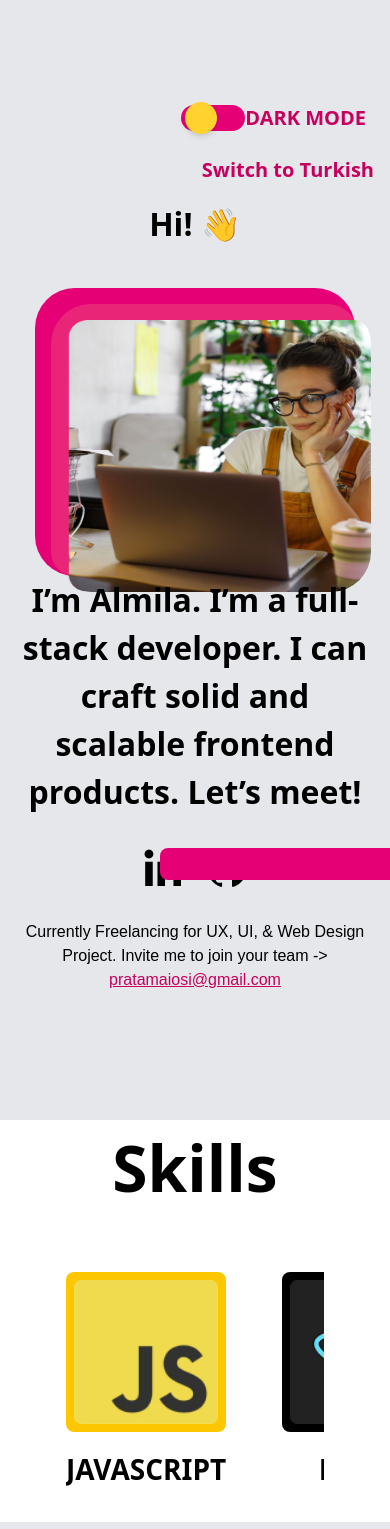
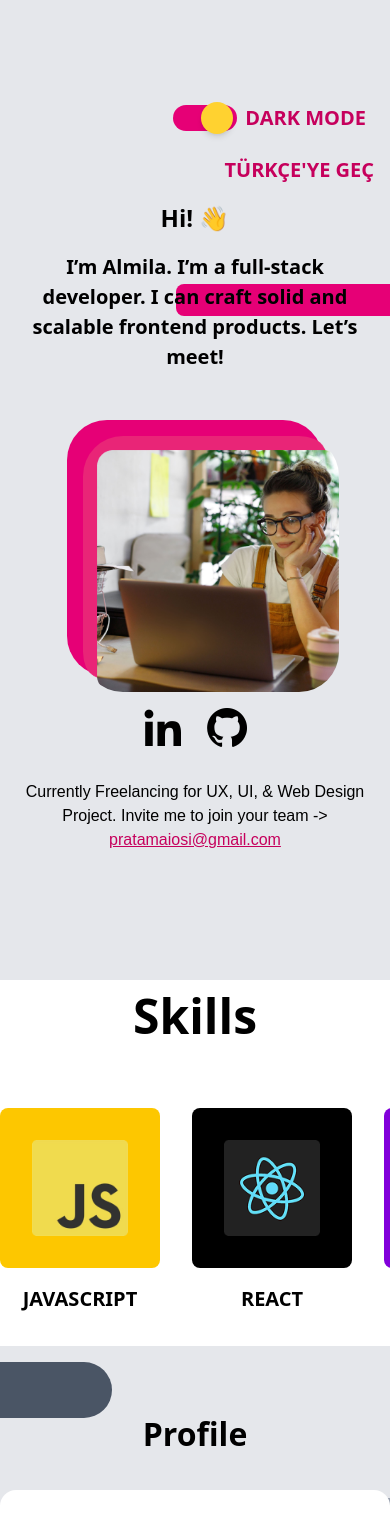
Before and after one commit to eluf98/My-Portfolio, a React (Vite) app: page / in a window 390 px wide. Shown: the top 1529 px of the page. Built offline with nearby package versions, Linux system fonts and the light colour scheme; no server answers.

Commit message:
responsive add

```diff
--- a/package.json
+++ b/package.json
@@ -15,6 +15,7 @@
     "@tanstack/react-query": "^5.66.9",
     "axios": "^1.7.9",
     "boxicons": "^2.1.4",
+    "lucide-react": "^0.476.0",
     "react": "^19.0.0",
     "react-dom": "^19.0.0",
     "react-redux": "^9.2.0",
--- a/src/components/Header.jsx
+++ b/src/components/Header.jsx
@@ -13,28 +13,41 @@ export function Header() {
     // Eğer dil İngilizce ise, Türkçe'ye geçiş yap
     setLanguage(language === "english" ? "turkish" : "english");
   };
-  return (
+
+   return (
     <section className={darkMode ? "dark bg-[#2A262B]" : "bg-gray-200"}>
       <div className="container mx-auto px-4 py-4">
-        <div className={`flex flex-wrap justify-end items-center gap-4`}>
-          <label className="relative flex items-center group p-2 text-xl font-bold text-pink-700">
+        <div className="flex flex-wrap justify-end items-center gap-4">
+          {/* Dark Mode Toggle */}
+          <label className="relative flex items-center group p-2 text-xl font-bold text-pink-700 cursor-pointer">
             <input
               type="checkbox"
-              className="absolute ml-6 left-1/2 -translate-x-1/2 w-6 h-6 peer appearance-none rounded-md"
+              className="absolute opacity-0 w-0 h-0 peer"
               checked={darkMode}
               onChange={handleDarkModeChange}
             />
-            <span className="w-16 h-[26px] flex items-center flex-shrink-0 p-1 bg-pink-600 rounded-full duration-300 ease-in-out peer-checked:bg-red-600 after:w-8 after:h-8 after:bg-amber-300 after:rounded-full after:shadow-md after:duration-300 peer-checked:after:translate-x-6 group-hover:after:translate-x-1"></span>
-            DARK MODE
+            <span
+              className={`w-16 h-[26px] flex items-center flex-shrink-0 p-1 rounded-full duration-300 ease-in-out
+                ${darkMode ? "bg-black" : "bg-pink-600"} peer-checked:bg-black`}
+            >
+              {/* Yuvarlak Kısım */}
+              <span
+                className={`w-8 h-8 rounded-full shadow-md flex items-center justify-center duration-300 transform
+                  ${darkMode ? "translate-x-0 bg-amber-300" : "translate-x-6 bg-amber-300"}`}
+              ></span>
+            </span>
+            <span className="ml-2">{darkMode ? "LIGHT MODE" : "DARK MODE"}</span>
           </label>
 
+          {/* Ayırıcı Çizgi */}
           <span className="font-bold text-pink-700 hidden sm:block">|</span>
 
+          {/* Dil Değiştirme */}
           <label
             className="font-bold text-pink-700 text-xl cursor-pointer"
             onClick={handleLanguageChange}
           >
-            {language === "turkish" ? "TÜRKÇE'YE GEÇ" : "Switch to Turkish"}
+            {language === "turkish" ? "Switch To English" : "TÜRKÇE'YE GEÇ"}
           </label>
         </div>
       </div>
--- a/src/components/Information.jsx
+++ b/src/components/Information.jsx
@@ -11,24 +11,23 @@ export function Information() {
             <div className={darkMode ? "dark bg-[#2A262B]" : "bg-gray-200"}>
                 <div className={`flex flex-col mx-4 md:mx-20 lg:mx-40 ${darkMode ? "dark:bg-[#2A262B]" : "bg-gray-200"} ${darkMode ? "dark:text-white" : "text-black"}`}>
                     <div className="mb-4 text-center md:text-left">
-                        <label className="font-semibold text-[2rem] md:text-[2.5rem]">
+                        <label className="font-semibold text-[1.5rem] sm:text-[2rem] md:text-[2.5rem]">
                             {language === "turkish" ? "Merhaba! 👋" : "Hi! 👋"}
                         </label>
                     </div>
 
-                    <div className="flex flex-col-reverse md:flex-row justify-between items-center md:items-start">
-                        <label className="z-20 relative font-semibold text-[2rem] md:text-[3.5rem] w-full md:w-1/2 text-center md:text-left">
+                    <div className="flex flex-col md:flex-row justify-between items-center md:items-start relative">
+                        <label className="z-20 relative font-semibold text-[1.25rem] sm:text-[2rem] md:text-[3.5rem] w-full md:w-1/2 text-center md:text-left mb-6 md:mb-0">
                             {language === "turkish"
                                 ? "Ben Almila. Full-stack geliştiricisiyim. Sağlam ve ölçeklenebilir frontend ürünleri tasarlayabilirim. Tanışalım!"
                                 : "I’m Almila. I’m a full-stack developer. I can craft solid and scalable frontend products. Let’s meet!"}
                         </label>
-                        <div className="absolute w-[16rem] h-[2rem] bg-pink-600 rounded-[.5rem] translate-y-[4rem] md:translate-y-[4rem] left-[10rem]"></div>
+                        <div className="absolute w-[16rem] h-[2rem] bg-pink-600 rounded-[.5rem] translate-y-[2rem] md:translate-y-[2rem] left-[10rem] md:left-[5rem]"></div>
 
-                        {/* Pembe alt çizgi sadece bu yazının altına gelecek şekilde düzenlendi */}
-
-                        <div className="relative w-[20rem] h-[18rem] md:w-[30rem] md:h-[27.5rem] bg-pink-600 rounded-[2.5rem] mt-6 md:mt-0">
+                        {/* Resim alanı */}
+                        <div className="relative w-[16rem] h-[16rem] sm:w-[20rem] sm:h-[18rem] md:w-[30rem] md:h-[27.5rem] bg-pink-600 rounded-[2.5rem] mt-6 md:mt-0">
                             <img
-                                className="absolute w-[20rem] h-[18rem] md:w-[30rem] md:h-[27.5rem] mt-4 md:mt-6 ml-4 md:ml-6 rounded-[2.5rem]"
+                                className="absolute w-[16rem] h-[16rem] sm:w-[20rem] sm:h-[18rem] md:w-[30rem] md:h-[27.5rem] mt-4 md:mt-6 ml-4 md:ml-6 rounded-[2.5rem]"
                                 src={profile}
                             />
                         </div>
@@ -39,7 +38,7 @@ export function Information() {
                         <i className="bx bxl-github bx-lg mx-2"></i>
                     </div>
 
-                    <label className="font-['Arial'] text-[1rem] md:text-[1.5rem] text-center md:text-left">
+                    <label className="font-['Arial'] text-[1rem] sm:text-[1.25rem] md:text-[1.5rem] text-center md:text-left">
                         {language === "turkish"
                             ? "Şu anda UX, UI ve Web Tasarım projeleri için freelance çalışıyorum. Takımınıza katılmam için davet edin ->"
                             : "Currently Freelancing for UX, UI, & Web Design Project. Invite me to join your team ->"}{" "}
@@ -48,7 +47,7 @@ export function Information() {
                         </a>
                     </label>
 
-                    <div className="absolute -z-10 w-[5rem] md:w-[8rem] h-[3rem] md:h-[5rem] bg-pink-600 rounded-l-[5rem] translate-x-[80vw] md:translate-x-[100.94rem] translate-y-[30rem] md:translate-y-[34rem]"></div>
+                    <div className="absolute -z-10 w-[5rem] sm:w-[6rem] md:w-[8rem] h-[3rem] sm:h-[4rem] md:h-[5rem] bg-pink-600 rounded-l-[5rem] translate-x-[80vw] md:translate-x-[100.94rem] translate-y-[30rem] md:translate-y-[34rem]"></div>
                 </div>
             </div>
         </section>
--- a/src/components/Profile.jsx
+++ b/src/components/Profile.jsx
@@ -4,6 +4,7 @@ import { profileLanguage, TURKISH } from "../Data";
 
 export function Profile() {
     const { darkMode, language } = useContext(UserContext);
+
 
 
   return (
@@ -16,12 +17,14 @@ export function Profile() {
             ? profileLanguage.turkishTitle
             : profileLanguage.englishTitle}
         </h1>
+
         <section className="flex flex-col sm:flex-row gap-14 sm:gap-8 max-[960px]:gap-6">
           <div
             className={`absolute rounded-2xl w-[37rem] h-[22.5rem] translate-x-4 translate-y-2 bg-gray-400 dark:bg-gray-600 max-[960px]:w-[31.25rem]`}
           ></div>
+
           <div
-    className={`relative z-30 flex flex-col gap-6 rounded-2xl border-none w-[37rem] h-[22rem] ${darkMode ? "bg-[#525252]" : "bg-white"} max-[960px]:w-full`}
+            className={`relative z-30 flex flex-col gap-6 rounded-2xl border-none w-[37rem] h-[22rem] ${darkMode ? "bg-[#525252]" : "bg-white"} max-[960px]:w-full max-[960px]:h-auto`}
           >
             <div className="ml-12 mt-8 max-[960px]:ml-4">
               <label className={`text-[2rem] text-[#EA2678] max-[960px]:text-[1.5rem]`}>
@@ -30,7 +33,7 @@ export function Profile() {
                   : profileLanguage.englishBasicInfo}
               </label>
             </div>
-    <div className="flex flex-col sm:flex-row gap-8 ml-12 max-[960px]:ml-4 max-[960px]:mb-4"> {/* Added mb-4 here */}
+            <div className="flex flex-col sm:flex-row gap-8 ml-12 max-[960px]:ml-4 max-[960px]:mb-4">
               <div className="flex flex-col gap-4 w-[45%] max-[960px]:w-full">
                 <label className={`font-bold text-[1.15rem] ${darkMode ? "text-white" : "text-black"}`}>
                   {language === TURKISH
@@ -73,6 +76,7 @@ export function Profile() {
               </div>
             </div>
           </div>
+
           <div className="flex flex-col sm:flex-row gap-6 w-[37rem] max-[960px]:w-full max-[960px]:translate-y-[-2rem]">
             <div className="flex flex-col gap-4 ml-8 mt-8 max-[960px]:ml-4 max-[960px]:w-full">
               <label className={`relative z-10 font-semibold text-2xl ${darkMode ? "text-white" : "text-black"}`}>
--- a/src/components/Projects.jsx
+++ b/src/components/Projects.jsx
@@ -19,20 +19,20 @@ export function Projects() {
 
      return (
     <section className={darkMode ? "dark bg-[#484148]" : "bg-white"}>
-          <div className="flex flex-col justify-center items-center pt-24 pb-16">
+      <div className="flex flex-col justify-center items-center pt-24 pb-16 px-4 sm:px-8 md:px-16">
         <label
           className={`text-[3rem] mb-8 font-semibold ${darkMode ? "text-white" : "text-black"}`}
         >
           {language === TURKISH ? projectsArea.turkishTitle : projectsArea.englishTitle}
         </label>
-            <div className="flex gap-16">
-              <div className="flex flex-wrap gap-16 justify-center">
+        <div className="flex gap-16 w-full ">
+          <div className="flex flex-wrap gap-16 justify-center w-full ">
             {projectsInformation.map((item, index) => (
               <div
                 key={item.id}
                 className={`w-[35rem] h-[40rem] rounded-lg ${projectCardBackground(index)}`}
               >
-                    <div className="ml-10 mt-10">
+                <div className="ml-10 mt-10 sm:ml-10 sm:mt-10">
                   <label
                     className={`font-semibold text-3xl ${darkMode ? "text-white" : "text-black"}`}
                   >
--- a/src/components/Skill.jsx
+++ b/src/components/Skill.jsx
@@ -13,13 +13,13 @@ export function Skill() {
         }`}
       >
         <h1
-          className={`font-semibold text-[4rem] mb-14 ${
+          className={`font-semibold text-[3rem] sm:text-[4rem] mb-14 ${
             darkMode ? "text-white" : "text-black"
           }`}
         >
           Skills
         </h1>
-        <div className="flex gap-14 w-[66.2%] overflow-auto mb-8">
+        <div className="flex gap-8 sm:gap-14 w-full sm:w-[66.2%] overflow-auto mb-8">
           {skillIcons.map((item, index) => {
             return (
               <div key={item.id || index} className="relative flex flex-col">
@@ -30,10 +30,10 @@ export function Skill() {
                     item.boxColor
                   }
                 >
-                  <img className="absolute w-36" src={item.icon} />
+                  <img className="absolute w-24 sm:w-36" src={item.icon} />
                 </div>
                 <label
-                  className={`text-center mt-4 font-semibold text-[1.75rem] ${
+                  className={`text-center mt-4 font-semibold text-[1.25rem] sm:text-[1.75rem] ${
                     darkMode ? "text-white" : "text-black"
                   }`}
                 >
@@ -44,7 +44,7 @@ export function Skill() {
           })}
         </div>
       </div>
-      <div className="absolute z-10 w-[9rem] h-[3.5rem] bg-gray-600 rounded-r-[5rem] translate-y-[1rem]"></div>
+      <div className="absolute z-10 w-[7rem] sm:w-[9rem] h-[3.5rem] bg-gray-600 rounded-r-[5rem] translate-y-[1rem]"></div>
     </>
   );
 }
```
Also changed, not shown: 1 other file (tests, documents, lock files or other folders). Lines whose indentation alone changed are shown as unchanged.
